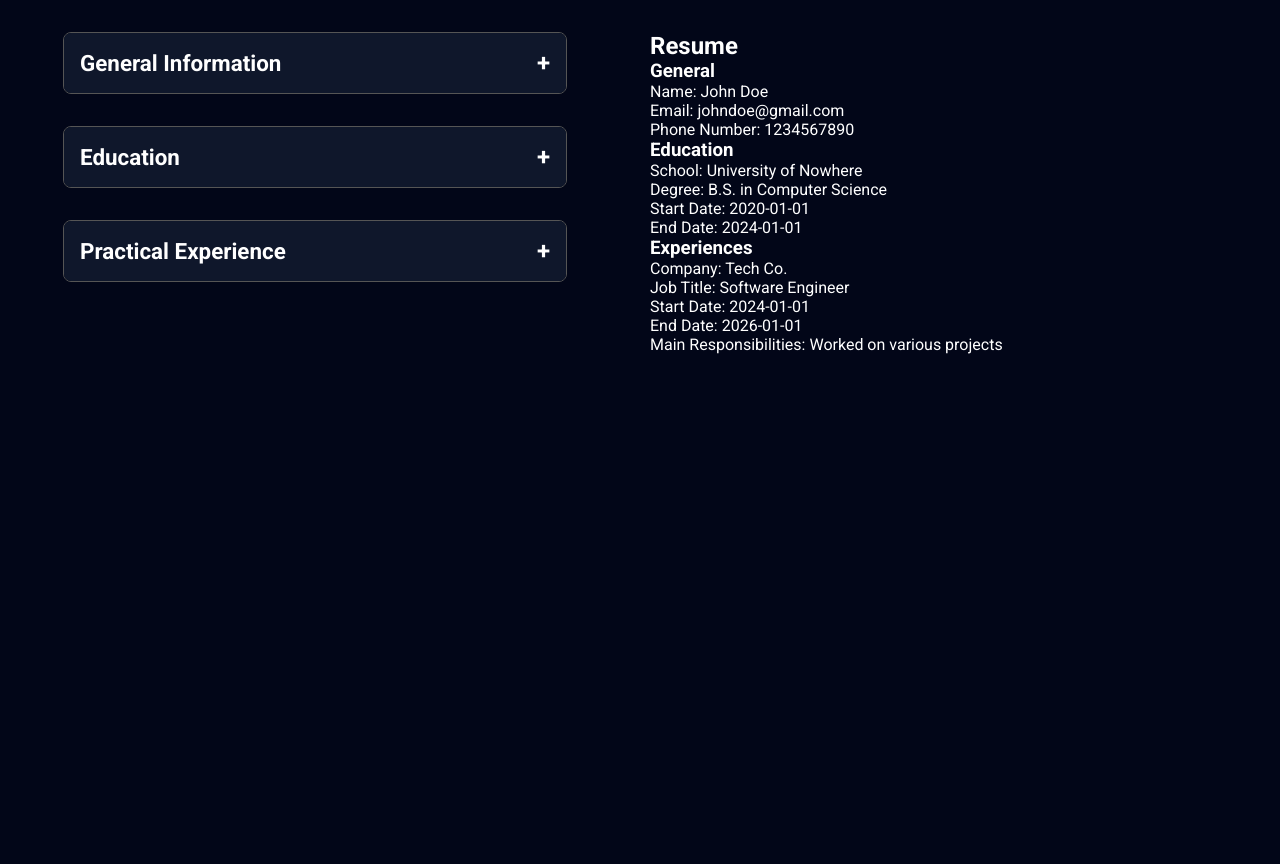
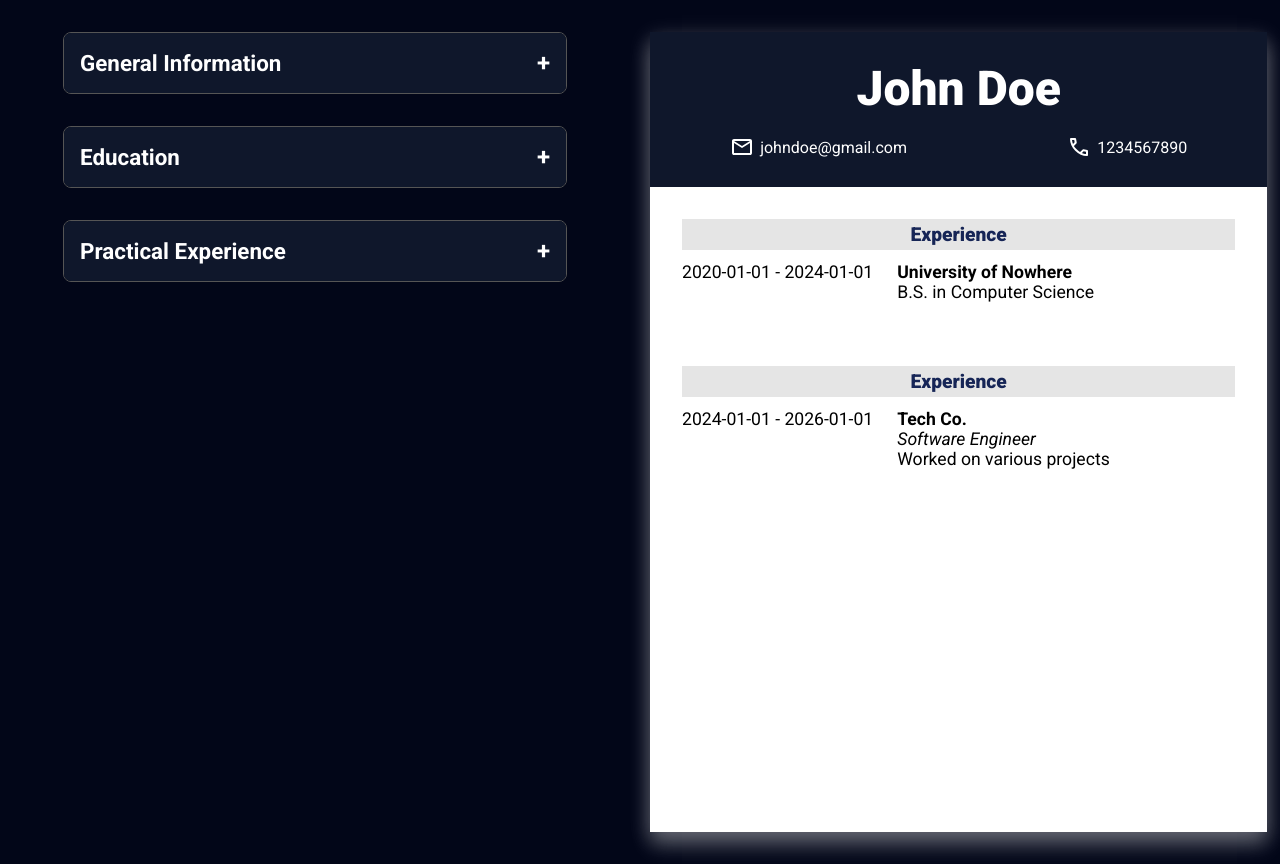
Before and after one commit to ASH-WIN-10/cv-builder, a React (Vite) app: page / in a window 1280 px wide. Before the commit the page ends 800 px from the top, so only its background shows below. Built offline with nearby package versions, Linux system fonts and the light colour scheme.

Commit message:
style the Resume component

```diff
--- a/src/components/Resume.jsx
+++ b/src/components/Resume.jsx
@@ -1,36 +1,69 @@
-export default function Resume(props) {
-    const resume = props.resume;
+import "../styles/Resume.css"
+import emailIcon from "../assets/email.svg"
+import phoneIcon from "../assets/phone.svg"
+
+export default function Resume({ resume }) {
     return (
         <div id="resume">
-            <h2>Resume</h2>
-            <div>
-                <h3>General</h3>
-                <span>Name: {resume.name}</span><br />
-                <span>Email: {resume.email}</span><br />
-                <span>Phone Number: {resume.phoneNum}</span><br />
+            <div className="general">
+                <div>
+                    <span>{resume.name}</span>
+                </div>
+                <div>
+                    <div>
+                        <img src={emailIcon} alt="email" />
+                        <span>{resume.email}</span>
+                    </div>
+                    <div>
+                        <img src={phoneIcon} alt="phone" />
+                        <span>{resume.phoneNum}</span>
+                    </div>
+                </div>
             </div>
-            <div>
-                <h3>Education</h3>
-                {resume.education.map((edu) => (
-                    <div key={edu.schoolName}>
-                        <span>School: {edu.schoolName}</span><br />
-                        <span>Degree: {edu.degree}</span><br />
-                        <span>Start Date: {edu.startDate}</span><br />
-                        <span>End Date: {edu.endDate}</span><br />
-                    </div>
-                ))}
+
+            <div className="experience">
+                <div className="heading">
+                    <span>Experience</span>
+                </div>
+
+                <div className="list">
+                    {resume.education.map((edu) => (
+                        <div key={edu.schoolName} className="listItem">
+                            <div>
+                                <span>
+                                    {edu.startDate} - {edu.endDate}
+                                </span>
+                            </div>
+                            <div>
+                                <strong>{edu.schoolName}</strong>
+                                <span>{edu.degree}</span>
+                            </div>
+                        </div>
+                    ))}
+                </div>
             </div>
-            <div>
-                <h3>Experiences</h3>
-                {resume.practicalExp.map((exp) => (
-                    <div key={exp.companyName}>
-                        <span>Company: {exp.companyName}</span><br />
-                        <span>Job Title: {exp.jobTitle}</span><br />
-                        <span>Start Date: {exp.startDate}</span><br />
-                        <span>End Date: {exp.endDate}</span><br />
-                        <span>Main Responsibilities: {exp.jobDesc}</span><br />
-                    </div>
-                ))}
+
+            <div className="experience">
+                <div className="heading">
+                    <span>Experience</span>
+                </div>
+
+                <div className="list">
+                    {resume.practicalExp.map((exp) => (
+                        <div key={exp.companyName} className="listItem">
+                            <div>
+                                <span>
+                                    {exp.startDate} - {exp.endDate}
+                                </span>
+                            </div>
+                            <div>
+                                <strong>{exp.companyName}</strong>
+                                <i>{exp.jobTitle}</i>
+                                <span>{exp.jobDesc}</span>
+                            </div>
+                        </div>
+                    ))}
+                </div>
             </div>
         </div>
     )
--- a/src/styles/Builder.css
+++ b/src/styles/Builder.css
@@ -1,5 +1,5 @@
-#builder>div {
-    width: 80%
+#builder > div {
+    width: 80%;
 }
 
 form {
@@ -8,7 +8,7 @@ form {
     gap: 16px;
 }
 
-.list {
+#builder .list {
     display: flex;
     flex-direction: column;
     width: 100%;
@@ -16,7 +16,7 @@ form {
     border-top: 3px solid var(--primary-color);
 }
 
-.list div {
+#builder .list div {
     display: flex;
     justify-content: space-between;
     align-items: center;
@@ -63,7 +63,7 @@ dialog form .buttons {
 dialog form .description {
     align-items: center;
 
-    >textarea {
+    > textarea {
         font-size: 0.9rem;
     }
 }
--- /dev/null
+++ b/src/styles/Resume.css
@@ -0,0 +1,72 @@
+#resume {
+    width: 98%;
+    height: 800px;
+    margin-bottom: 32px;
+    background-color: white;
+    color: black;
+    box-shadow: rgba(255, 255, 255, 0.25) 0px 6px 20px,
+        rgba(255, 255, 255, 0.22) 0px 14px 20px;
+}
+
+#resume .general {
+    display: flex;
+    flex-direction: column;
+    justify-content: center;
+    align-items: center;
+    padding: 28px 0;
+    gap: 18px;
+
+    background-color: var(--secondary-color);
+    color: white;
+}
+
+#resume .general > :first-child {
+    font-size: 3rem;
+    font-weight: 900;
+}
+
+#resume .general > :last-child {
+    font-size: 1rem;
+    display: flex;
+    justify-content: space-around;
+    width: 100%;
+}
+
+#resume .general > div div {
+    display: flex;
+    align-items: center;
+    gap: 6px;
+}
+
+#resume .experience {
+    display: flex;
+    flex-direction: column;
+    gap: 12px;
+    padding: 32px;
+}
+
+#resume .experience .heading {
+    text-align: center;
+    background-color: rgba(0, 0, 0, 0.1);
+    color: var(--tertiary-color);
+    padding: 4px;
+    font-size: 1.2rem;
+    font-weight: 900;
+}
+
+#resume .experience .list {
+    display: flex;
+    flex-direction: column;
+    gap: 12px;
+    font-size: 1.1rem;
+}
+
+#resume .experience .list .listItem {
+    display: flex;
+    gap: 24px;
+
+    > div {
+        display: flex;
+        flex-direction: column;
+    }
+}
```
Also changed, not shown: src/assets/email.svg (added), src/assets/phone.svg (added).
